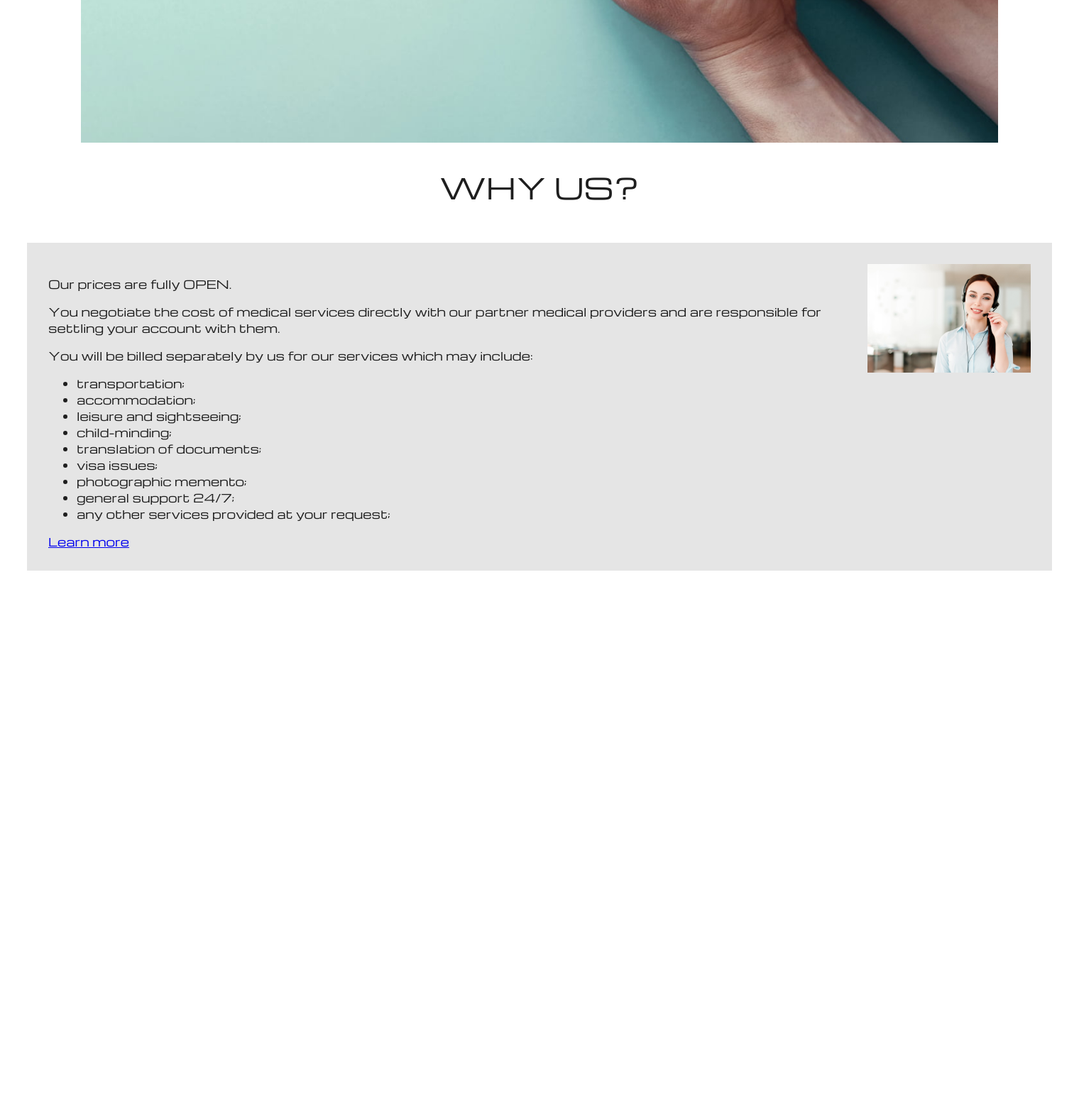
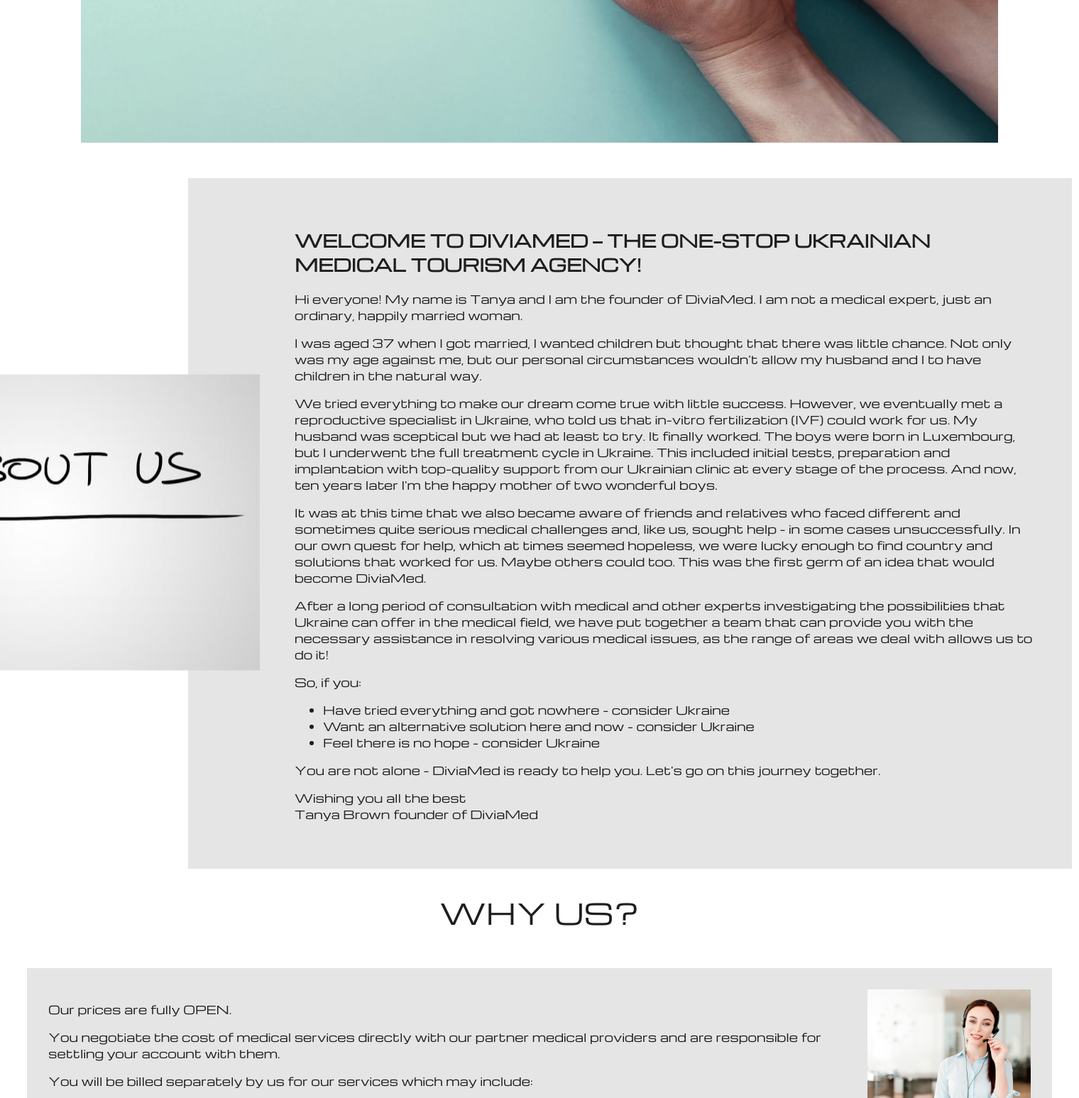
Before and after one commit to Mishok1/Diviamed, a PHP site: page / in a window 1520 px wide. Shown: the part 768-2315 px from the top of the page at 71% size. Before the commit the page ends 1572 px from the top, so only its background shows below. Run offline with PHP 8.4, Linux system fonts and the light colour scheme.

Commit message:
added_welcome_section

```diff
--- a/index.html
+++ b/index.html
@@ -232,6 +232,43 @@
             </div>
         </section>
         <!-- the one-stop ukrainian medical tourism agemcy -->
+        <div class="width_container">
+            <section class="welcome_section">
+                <h2 class="welcome_header">WELCOME TO DIVIAMED —
+                    <span class="welcome_header_desc">THE ONE-STOP UKRAINIAN MEDICAL TOURISM AGENCY!
+                    </span>
+                </h2>
+                <p class="welcome_text">Hi everyone! My name is Tanya and I am the founder of DiviaMed. I am not a
+                    medical expert, just an ordinary, happily married woman.</p>
+                <p class="welcome_text">I was aged 37 when I got married, I wanted children but thought that there was
+                    little chance. Not only was my age against me, but our personal circumstances wouldn't allow my
+                    husband and I to have children in the natural way.</p>
+                <p class="welcome_text">We tried everything to make our dream come true with little success. However, we
+                    eventually met a reproductive specialist in Ukraine, who told us that in-vitro fertilization (IVF)
+                    could work for us. My husband was sceptical but we had at least to try. It finally worked. The boys
+                    were born in Luxembourg, but I underwent the full treatment cycle in Ukraine. This included initial
+                    tests, preparation and implantation with top-quality support from our Ukrainian clinic at every
+                    stage of the process. And now, ten years later I'm the happy mother of two wonderful boys.</p>
+                <p class="welcome_text">It was at this time that we also became aware of friends and relatives who faced
+                    different and sometimes quite serious medical challenges and, like us, sought help - in some cases
+                    unsuccessfully. In our own quest for help, which at times seemed hopeless, we were lucky enough to
+                    find country and solutions that worked for us. Maybe others could too. This was the first germ of an
+                    idea that would become DiviaMed.</p>
+                <p class="welcome_text">After a long period of consultation with medical and other experts investigating
+                    the possibilities that Ukraine can offer in the medical field, we have put together a team that can
+                    provide you with the necessary assistance in resolving various medical issues, as the range of areas
+                    we deal with allows us to do it!</p>
+                <p class="welcome_text">So, if you:</p>
+                <ul class="welcome_list">
+                    <li class="welcome_item">Have tried everything and got nowhere - consider Ukraine</li>
+                    <li class="welcome_item">Want an alternative solution here and now - consider Ukraine</li>
+                    <li class="welcome_item">Feel there is no hope - consider Ukraine</li>
+                </ul>
+                <p class="welcome_text">You are not alone - DiviaMed is ready to help you. Let's go on this journey
+                    together.</p>
+                <p class="welcome_text">Wishing you all the best<br>Tanya Brown founder of DiviaMed</p>
+            </section>
+        </div>
 
         <!-- why us -->
         <section class="why_us_section">
@@ -258,6 +295,14 @@
                 <a href="#">Learn more</a>
             </article>
         </section>
+        <section class="specialities_section">
+            <h2 class="specialities_title">OUR SPECIALITIES</h2>
+            <ul class="specialities_list">
+                <li class="specialities_item">
+                    <h3 class="specialities_subtitle">Assisted<br>Reproductive<br>treatments</h3>
+                </li>
+            </ul>
+        </section>
     </main>
     <footer class="main_footer"></footer>
     <script src="./index.js"></script>
--- a/styles/style.css
+++ b/styles/style.css
@@ -215,6 +215,7 @@
 
 .carousel_section {
   margin: 0 auto;
+  margin-bottom: 50px;
   width: 85%;
   max-height: 845px;
   max-width: 1500px;
@@ -321,6 +322,26 @@
   opacity: .70;
 }
 
+/* welcome section */
+
+.welcome_section {
+  position: relative;
+  max-width: 1245px;
+  padding: 50px 50px 50px 150px;
+  margin-left: auto;
+  background-color: #e5e5e5;
+}
+
+.welcome_section::after {
+  content: url('../images/index/welcome_image.jpg');
+  display: block;
+  width: 350px;
+  position: absolute;
+  top: 50%;
+  transform: translateY(-50%) translateX(-150%);
+  left: 0;
+}
+
 /* why us section */
 
 .why_us_section{
```
Also changed, not shown: images/index/welcome_image.jpg (added).
